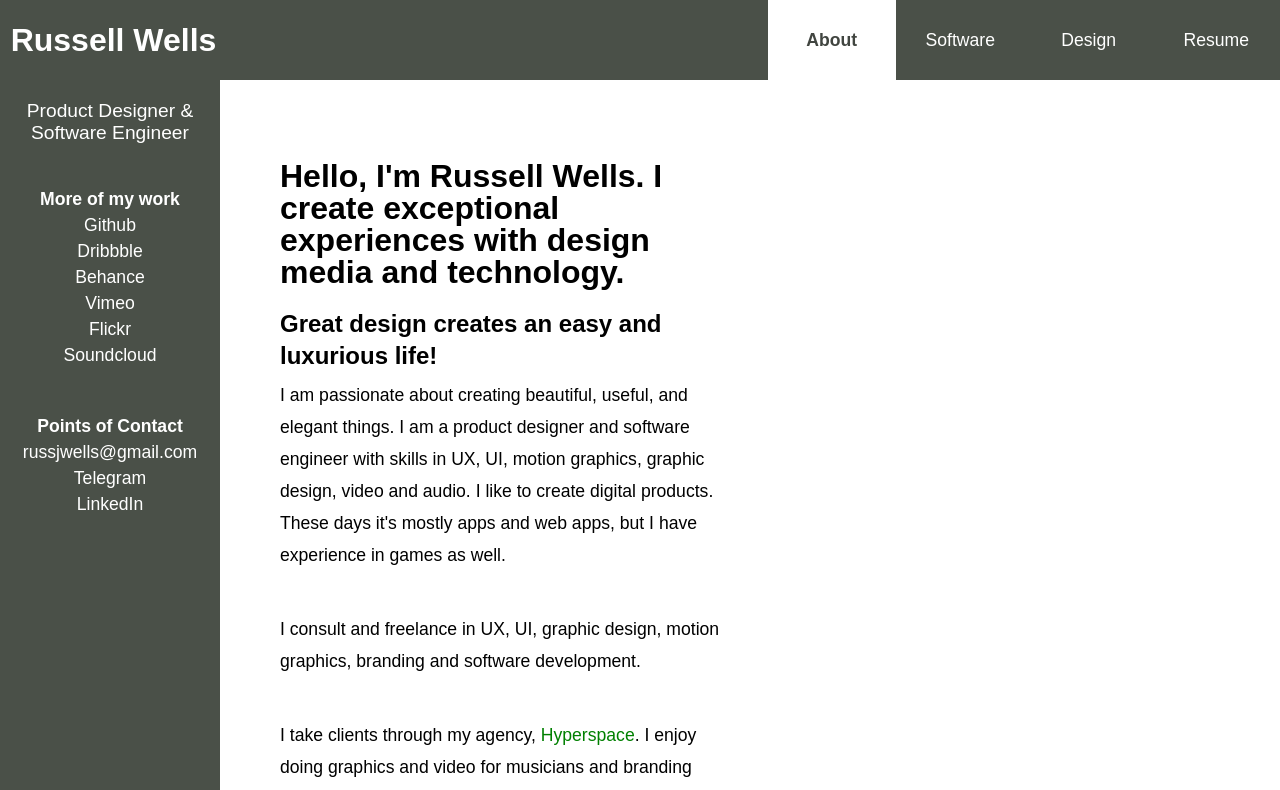
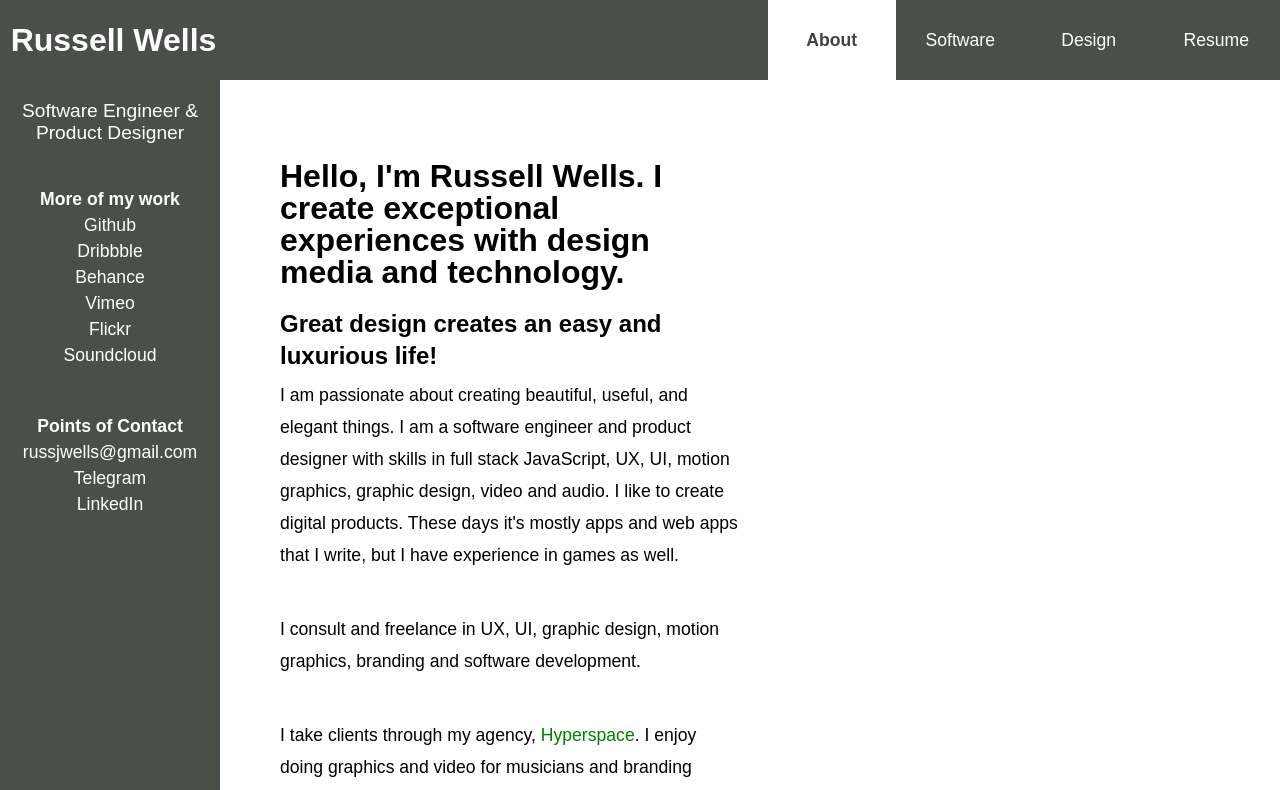
Before and after one commit to russjwells/russellwellsonline, a React (Create React App) app: page / in a window 1280 px wide. Shown: the top 790 px of the page. Built offline with nearby package versions, Linux system fonts and the light colour scheme.

Commit message:
more copy updates

```diff
--- a/src/About.js
+++ b/src/About.js
@@ -8,7 +8,7 @@ class About extends Component {
           <div className="AboutSpacer">
             <h1>Hello, I'm Russell Wells. I create exceptional experiences with design media and technology.</h1>
             <h2>Great design creates an easy and luxurious life!</h2>
-              <p>I am passionate about creating beautiful, useful, and elegant things. I am a product designer and software engineer with skills in UX, UI, motion graphics, graphic design, video and audio. I like to create digital products. These days it's mostly apps and web apps, but I have experience in games as well.</p>
+              <p>I am passionate about creating beautiful, useful, and elegant things. I am a software engineer and product designer with skills in full stack JavaScript, UX, UI, motion graphics, graphic design, video and audio. I like to create digital products. These days it's mostly apps and web apps that I write, but I have experience in games as well.</p>
               <p>&nbsp;</p>
               <p>I consult and freelance in UX, UI, graphic design, motion graphics, branding and software development.
               </p>
--- a/src/Sidebar.js
+++ b/src/Sidebar.js
@@ -24,7 +24,7 @@ class Sidebar extends Component {
           <img src={headshot} alt="headshot" width="394" height="526"/>
           */}
         <div className="Sidebardata">
-          <div className="Oneliner">Product Designer &<br /> Software Engineer</div>
+          <div className="Oneliner">Software Engineer &<br /> Product Designer</div>
           <div className="PublicRepos">
             <p><b>More of my work</b></p>
             <p><a target="_blank" href="http://github.com/russjwells" style={linkStyle} hoverStyle={hoverStyle}>Github</a></p>
```
